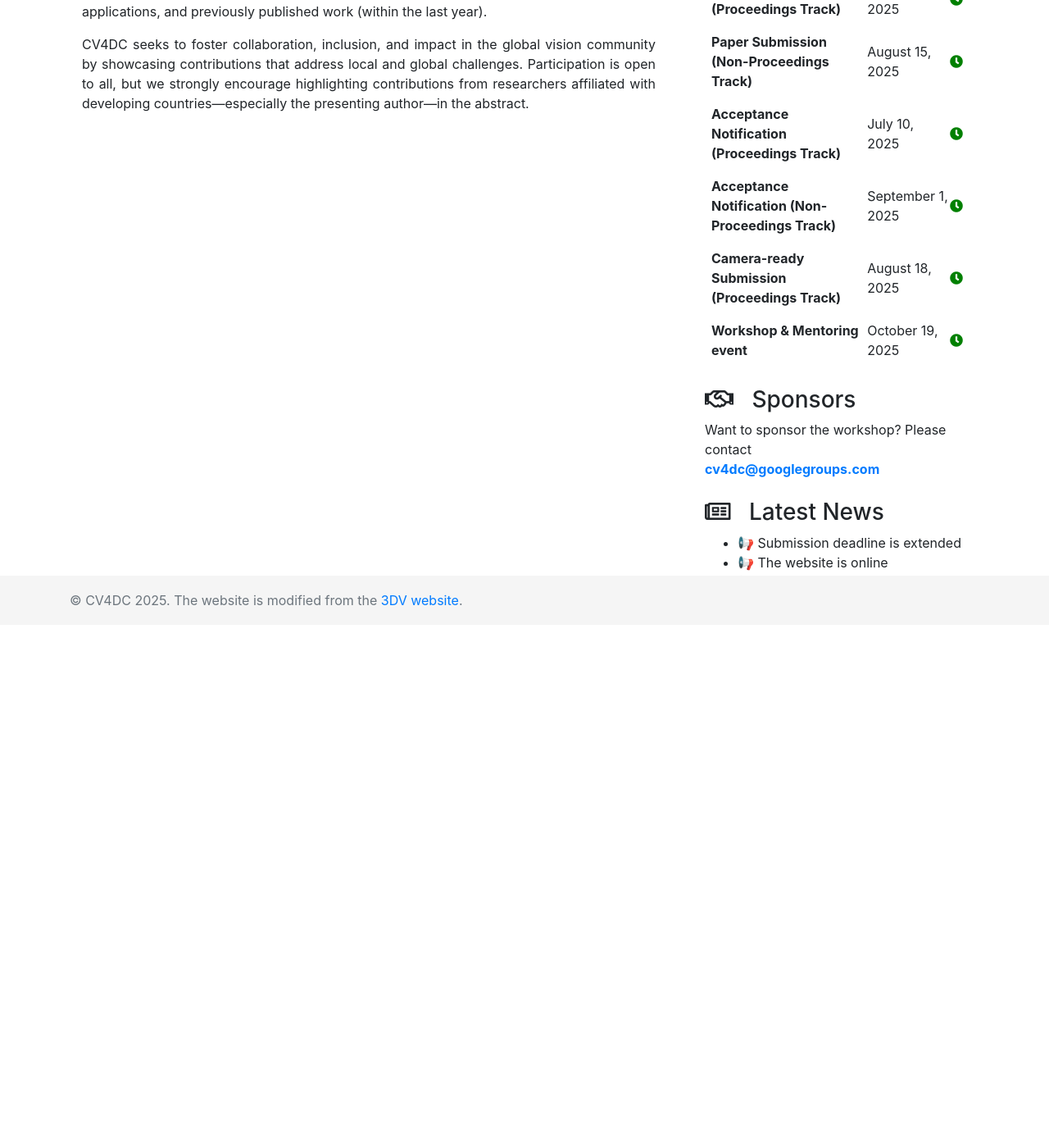
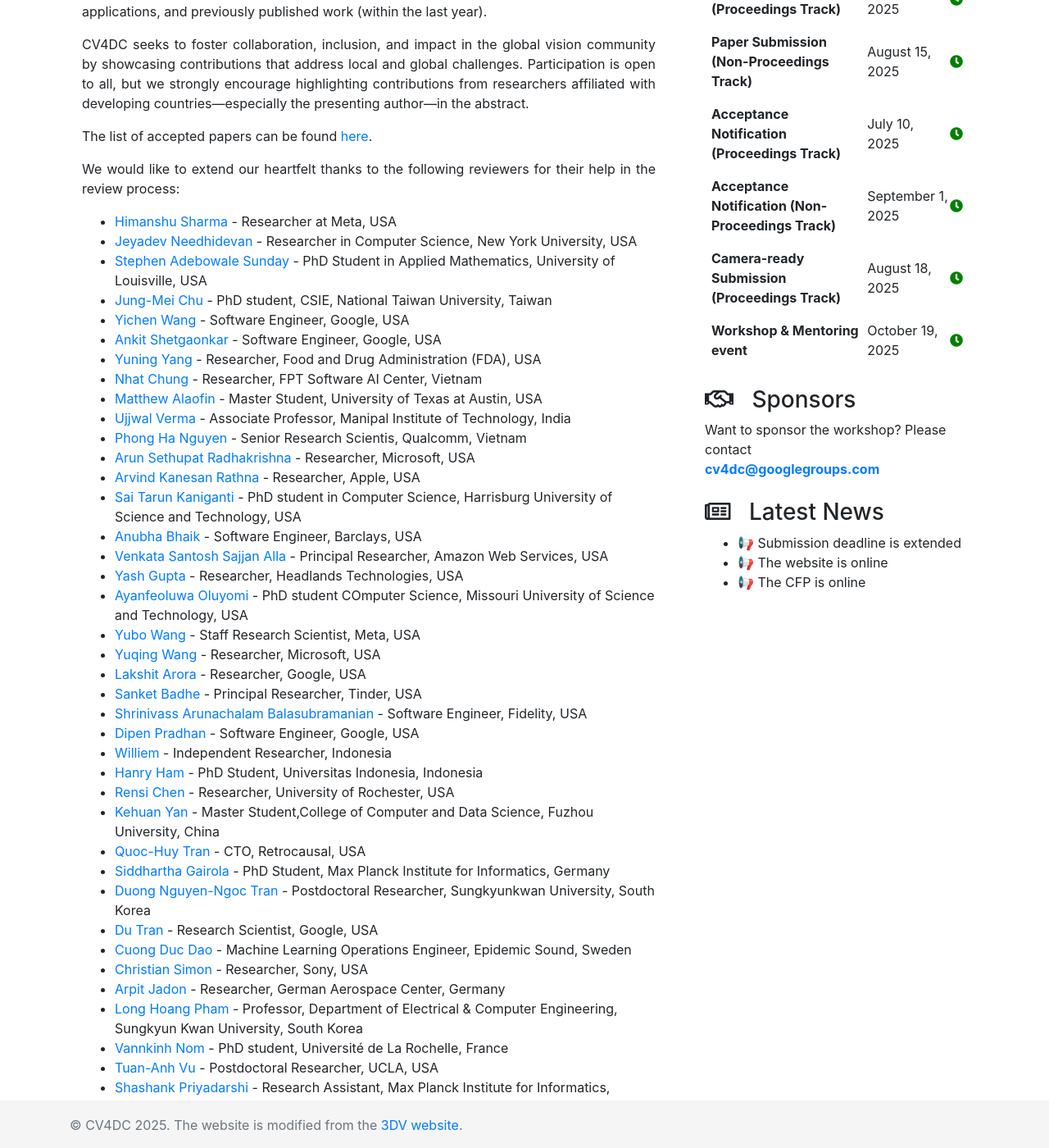
Before and after one commit to cv4dc/cv4dc.github.io, a Jekyll site: the page built from 2025/index.md, in a window 1280 px wide and 1400 px high, scrolled down 1240 px. Shown: the whole window at 82% size. Built offline with Jekyll 4.4.1, drawn with Linux system fonts in a browser that asks for light colours; nearby versions of some CDN libraries; comment, search, counter and statistics services are not loaded; before the commit the page ends 2002 px from its top, so only the background shows below that.

Commit message:
chore: add reviewers

```diff
--- a/2025/index.md
+++ b/2025/index.md
@@ -15,3 +15,48 @@
 We invite students and researchers from developing countries, regardless of their current location, to submit their work to the 2nd Workshop on Computer Vision for Developing Countries (CV4DC). The workshop aims to highlight research that is either conducted in or particularly relevant to developing regions, spanning new ideas, ongoing projects, practical applications, and previously published work (within the last year).
 
 CV4DC seeks to foster collaboration, inclusion, and impact in the global vision community by showcasing contributions that address local and global challenges. Participation is open to all, but we strongly encourage highlighting contributions from researchers affiliated with developing countries—especially the presenting author—in the abstract.
+
+The list of accepted papers can be found [here]({{site.url}}/2025/accepted-papers).
+
+We would like to extend our heartfelt thanks to the following reviewers for their help in the review process:
+
+- [Himanshu Sharma](https://www.linkedin.com/in/sharmahi/) - Researcher at Meta, USA
+- [Jeyadev Needhidevan](https://www.linkedin.com/in/jeyadev-needhi-8957ab274/) - Researcher in Computer Science, New York University, USA
+- [Stephen Adebowale Sunday](https://www.linkedin.com/in/stephensunday/) - PhD Student in Applied Mathematics, University of Louisville, USA
+- [Jung-Mei Chu](https://scholar.google.com.tw/citations?hl=zh-TW&pli=1&user=Xo81ZxYAAAAJ) - PhD student, CSIE, National Taiwan University, Taiwan
+- [Yichen Wang](https://www.linkedin.com/in/yichen-w-09b790118/) - Software Engineer, Google, USA
+- [Ankit Shetgaonkar](https://research.google/people/269190/?&type=google) - Software Engineer, Google, USA
+- [Yuning Yang](https://www.linkedin.com/in/yuning-yang-jeremy/) - Researcher, Food and Drug Administration (FDA), USA
+- [Nhat Chung](https://scholar.google.com/citations?user=LZb_-BwAAAAJ&hl=en) - Researcher, FPT Software AI Center, Vietnam
+- [Matthew Alaofin](https://www.linkedin.com/in/matthew-alaofin-0735512b/) - Master Student, University of Texas at Austin, USA
+- [Ujjwal Verma](https://uverma.github.io/) - Associate Professor, Manipal Institute of Technology, India
+- [Phong Ha Nguyen](https://phongnhhn.info/) - Senior Research Scientis, Qualcomm, Vietnam
+- [Arun Sethupat Radhakrishna](https://openreview.net/profile?id=~Arun_Sethupat_Radhakrishna1) - Researcher, Microsoft, USA
+- [Arvind Kanesan Rathna](https://www.linkedin.com/in/arvind-kr-/) - Researcher, Apple, USA
+- [Sai Tarun Kaniganti](https://ksaitarun.com/) - PhD student in Computer Science, Harrisburg University of Science and Technology, USA
+- [Anubha Bhaik](https://scholar.google.com/citations?user=xfWn3o0AAAAJ&hl=en) - Software Engineer, Barclays, USA
+- [Venkata Santosh Sajjan Alla](https://www.linkedin.com/in/sajjan-avs/) - Principal Researcher, Amazon Web Services, USA
+- [Yash Gupta](https://scholar.google.com/citations?user=VLGA0VkAAAAJ&hl=en) - Researcher, Headlands Technologies, USA
+- [Ayanfeoluwa Oluyomi](https://www.linkedin.com/in/ayanfeoluwa-oluyomi/) - PhD student	COmputer Science, Missouri University of Science and Technology, USA
+- [Yubo Wang](https://www.linkedin.com/in/yubo-wang-231ba4158/) - Staff Research Scientist, Meta, USA
+- [Yuqing Wang](https://openreview.net/profile?id=~Yuqing_Wang14) - Researcher, Microsoft, USA
+- [Lakshit Arora](https://www.linkedin.com/in/lakshit/) - Researcher, Google, USA
+- [Sanket Badhe](https://github.com/SankBad) - Principal Researcher, Tinder, USA
+- [Shrinivass Arunachalam Balasubramanian](https://shrinivassab.github.io/3d_portfolio/) - Software Engineer, Fidelity, USA
+- [Dipen Pradhan](https://www.linkedin.com/in/dipenpradhan/) - Software Engineer, Google, USA
+- [Williem](https://williem.dev/) - Independent Researcher, Indonesia
+- [Hanry Ham](https://github.com/hamhanry) - PhD Student, Universitas Indonesia, Indonesia
+- [Rensi Chen](https://www.linkedin.com/in/rensi-chen/) - Researcher, University of Rochester, USA
+- [Kehuan Yan](https://gitee.com/yan-kefan) - Master Student,College of Computer and Data Science, Fuzhou University, China
+- [Quoc-Huy Tran](https://www.linkedin.com/in/quochuytran/) - CTO, Retrocausal, USA
+- [Siddhartha Gairola](https://sidgairo18.github.io/) - PhD Student, Max Planck Institute for Informatics, Germany
+- [Duong Nguyen-Ngoc Tran](https://duongtran1708.github.io/) - Postdoctoral Researcher, Sungkyunkwan University, South Korea
+- [Du Tran](https://dutran.github.io/) - Research Scientist, Google, USA
+- [Cuong Duc Dao](https://www.erikdao.com/about/) - Machine Learning Operations Engineer, Epidemic Sound, Sweden
+- [Christian Simon](https://chrysts.github.io/) - Researcher, Sony, USA
+- [Arpit Jadon](https://www.linkedin.com/in/arpitjadonamu/) - Researcher, German Aerospace Center, Germany
+- [Long Hoang Pham](https://www.linkedin.com/in/long-pham-1755807a/) - Professor, Department of Electrical & Computer Engineering, Sungkyun Kwan University, South Korea
+- [Vannkinh Nom](https://scholar.google.com/citations?user=xyl99EYAAAAJ&hl=en) - PhD student, Université de La Rochelle, France
+- [Tuan-Anh Vu](https://tuananh1007.github.io/) - Postdoctoral Researcher, UCLA, USA
+- [Shashank Priyadarshi](https://iamsh4shank.github.io/) - Research Assistant, Max Planck Institute for Informatics, Germany
+- [Joshua Santoso](https://joshuajano.github.io/) - Researcher, Verihubs, Indonesia
```
